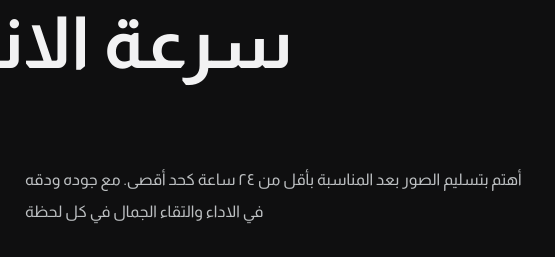
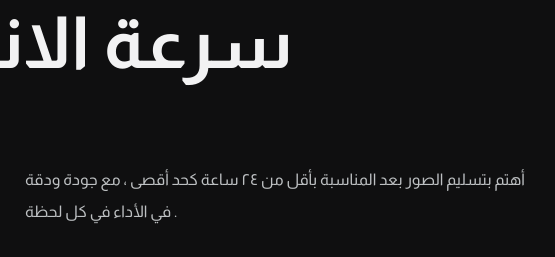
Before and after one commit to alialmshwah/home, a plain HTML site: page Home/index.html in a window 1280 px wide. Shown: the part 1430-1687 px from the top of the page, 540-1095 px from the left. Drawn offline with nearby package versions, Linux system fonts and the light colour scheme; a web font is replaced by a local one.

Commit message:
index.html

```diff
--- a/Home/index.html
+++ b/Home/index.html
@@ -121,7 +121,8 @@
                     </div>
 
                     <div class="case__data">
-                        <p class="case__description">أهتم بتسليم الصور بعد المناسبة بأقل من ٢٤ ساعة كحد أقصى. مع جوده ودقه في الاداء  والتقاء الجمال في كل لحظة
+                        <p class="case__description">
+                          أهتم بتسليم الصور بعد المناسبة بأقل من ٢٤ ساعة كحد أقصى ، مع جودة ودقة في الأداء في كل لحظة .
                         </p>
                         <a href="https://wsend.co/966557461264" class="button button--flex">
                             <i class="fa-brands fa-whatsapp"></i>   تواصل معنا  الآن
```
